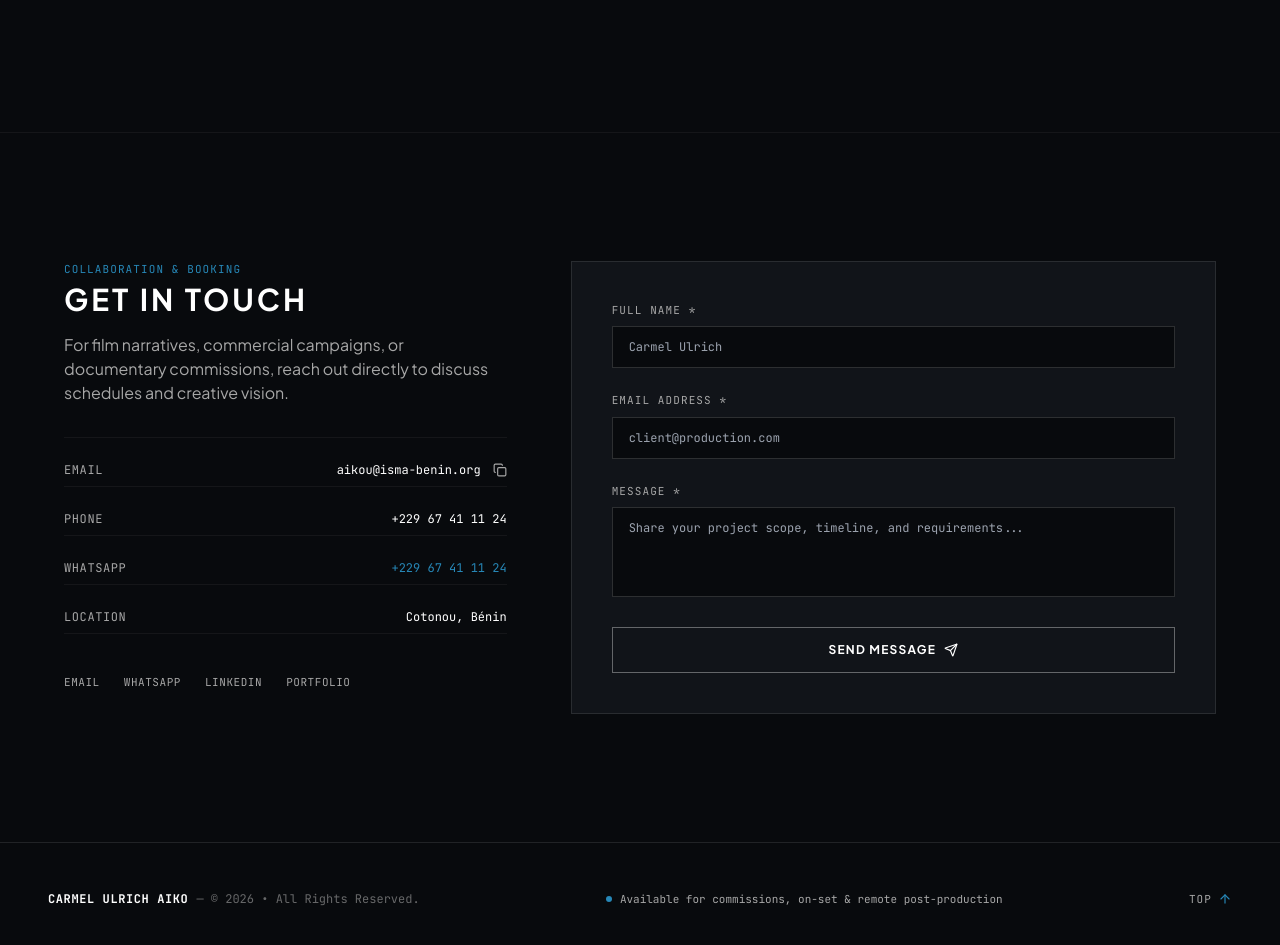
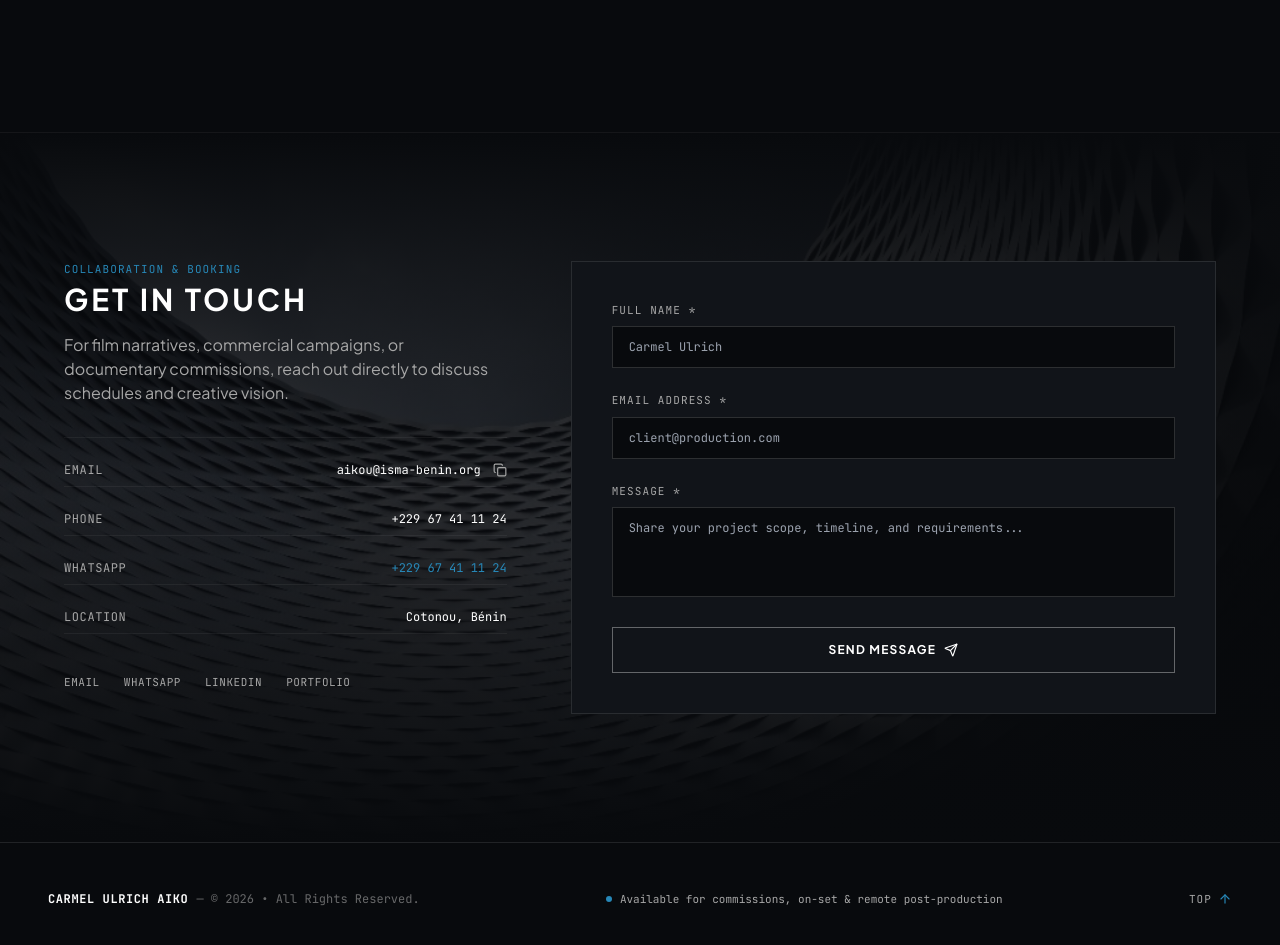
Before and after one commit to aikoulrich9-boop/carmel-aiko-portfolio, a React (Vite) app: page / in a window 1280 px wide. Shown: the part 5805-6750 px from the top of the page. Built offline with nearby package versions, Linux system fonts and the light colour scheme; a web font is replaced by a local one.

Commit message:
feat: add architectural dome background with 45% opacity to Contact section

```diff
--- a/src/sections/Contact.jsx
+++ b/src/sections/Contact.jsx
@@ -27,9 +27,21 @@ export const Contact = () => {
   return (
     <section
       id="contact"
-      className="relative w-full bg-[#080A0D] py-24 sm:py-32 border-t border-white/5"
+      className="relative w-full bg-[#080A0D] py-24 sm:py-32 border-t border-white/5 overflow-hidden"
     >
-      <div className="max-w-7xl mx-auto px-6 sm:px-12 lg:px-16">
+      {/* Background Image - Architectural texture with 45% opacity */}
+      <div className="absolute inset-0 z-0 pointer-events-none select-none">
+        <img
+          src="/images/contact-bg.jpg"
+          alt=""
+          aria-hidden="true"
+          className="w-full h-full object-cover object-center opacity-[0.45]"
+        />
+        {/* Subtle gradient overlay to preserve contrast and smooth section blend */}
+        <div className="absolute inset-0 bg-gradient-to-b from-[#080A0D] via-[#080A0D]/50 to-[#080A0D]" />
+      </div>
+
+      <div className="relative z-10 max-w-7xl mx-auto px-6 sm:px-12 lg:px-16">
 
         <div className="grid grid-cols-1 lg:grid-cols-12 gap-12 lg:gap-16 items-start">
 
```
Also changed, not shown: public/images/contact-bg.jpg (added), src/assets/images/contact-bg.jpg (added).
